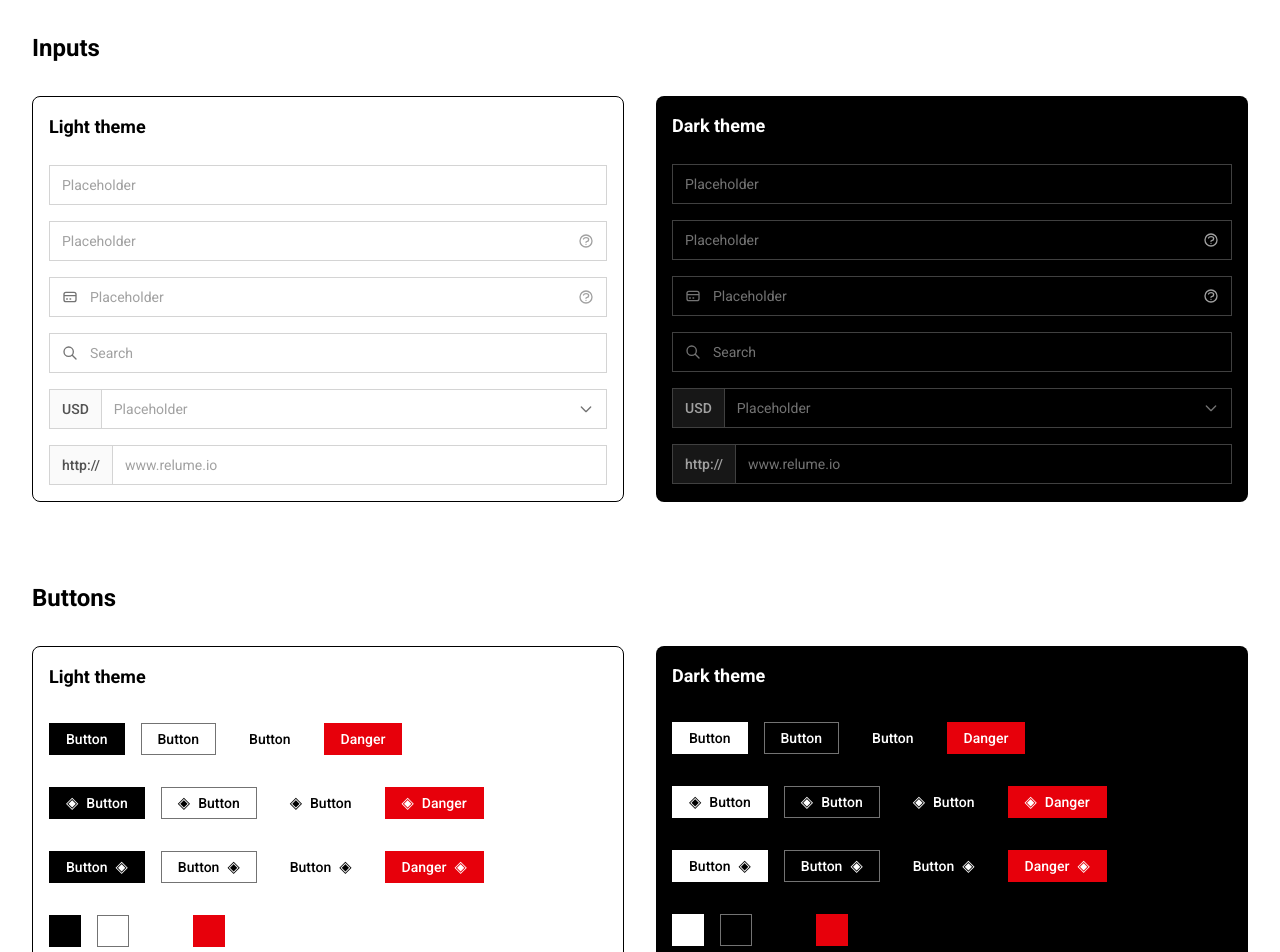
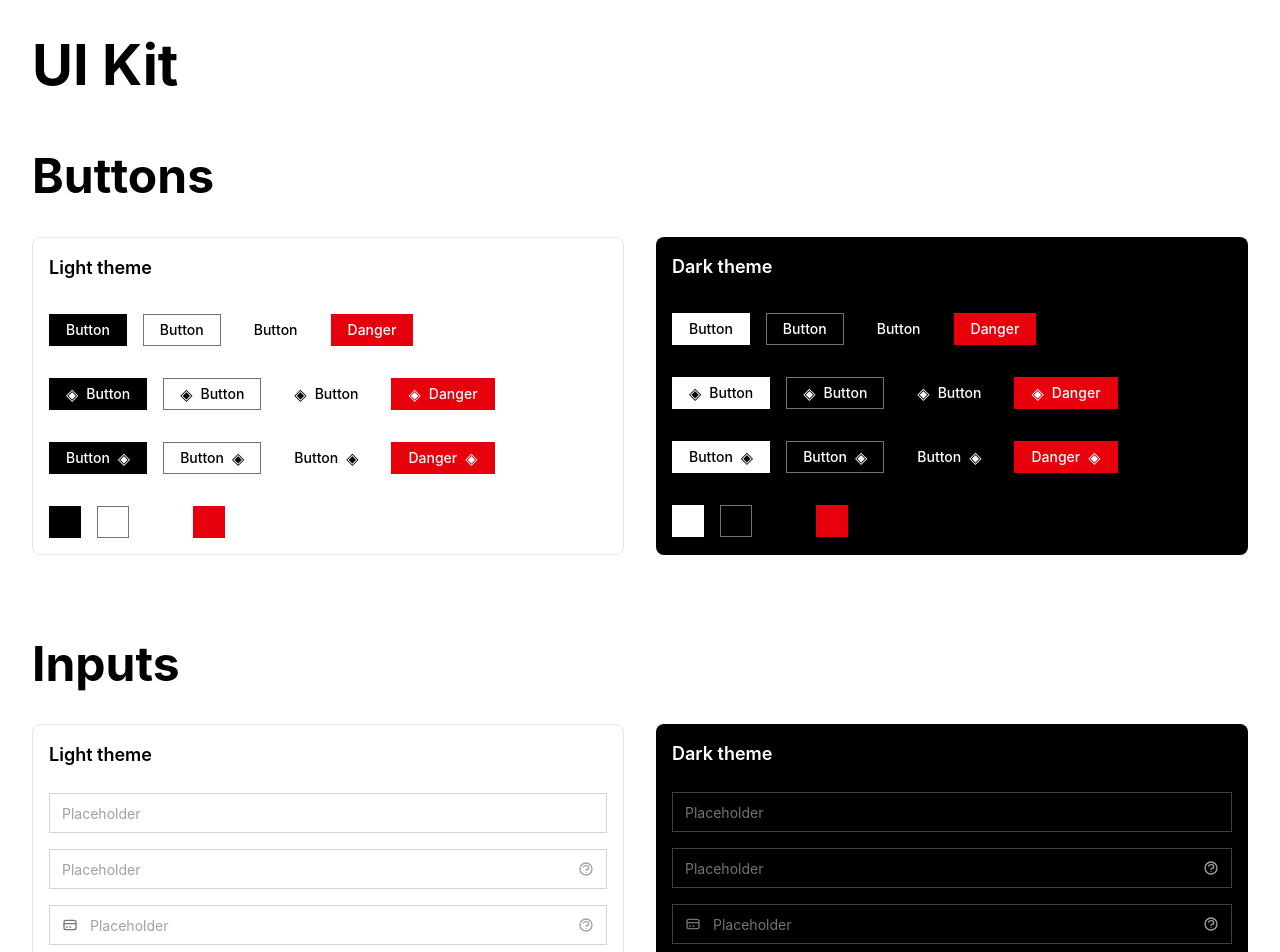
Before and after one commit to kianashahbazi/ecommerce, a React (Vite) app: page / in a window 1280 px wide. Shown: the top 952 px of the page. Built offline with nearby package versions, Linux system fonts and the light colour scheme.

Commit message:
refactor(app): update layout to use revised Typography

```diff
--- a/src/App.tsx
+++ b/src/App.tsx
@@ -1,8 +1,9 @@
-import Button from './components/kit/Button'
-import Input from './components/kit/Input'
+import Button from "./components/kit/Button";
+import Input  from "./components/kit/Input";
+import Typography from "./components/kit/Typography";
 
 
-
+// --- Icons ---
 const CubeIcon = () => (
   <span aria-hidden="true" className="text-base leading-none">◈</span>
 )
@@ -33,14 +34,95 @@ const ChevronDownIcon = () => (
 
 function App() {
   return (
-    <main className="min-h-screen bg-white p-8 text-black">
+    <main className="min-h-screen bg-white p-8 text-black font-sans">
 
-      {}
-      <h1 className="text-2xl font-bold mb-8">Inputs</h1>
+      {/* Using Typography for the main title as the teacher asked */}
+      <Typography variant="h1" className="mb-12 text-4xl md:text-5xl font-bold">
+        UI Kit
+      </Typography>
+
+      {/* =========================================
+          BUTTONS SECTION (Restored Full Version)
+      ========================================= */}
+      <Typography variant="h2" className="mb-8">Buttons</Typography>
+
       <div className="grid grid-cols-1 gap-8 md:grid-cols-2 mb-20">
-        {/* Inputs Light theme */}
-        <section className="space-y-4 bg-white p-4 border rounded-lg">
-          <h2 className="text-lg font-semibold mb-6">Light theme</h2>
+        {/* Light Theme Buttons */}
+        <section className="space-y-8 bg-white p-4 border rounded-lg border-neutral-200">
+          <h3 className="text-lg font-semibold">Light theme</h3>
+
+          <div className="flex flex-wrap items-center gap-4">
+            <Button>Button</Button>
+            <Button variant="outline">Button</Button>
+            <Button variant="ghost">Button</Button>
+            <Button variant="danger">Danger</Button>
+          </div>
+
+          <div className="flex flex-wrap items-center gap-4">
+            <Button icon={<CubeIcon />}>Button</Button>
+            <Button variant="outline" icon={<CubeIcon />}>Button</Button>
+            <Button variant="ghost" icon={<CubeIcon />}>Button</Button>
+            <Button variant="danger" icon={<CubeIcon />}>Danger</Button>
+          </div>
+
+          <div className="flex flex-wrap items-center gap-4">
+            <Button icon={<CubeIcon />} iconPosition="right">Button</Button>
+            <Button variant="outline" icon={<CubeIcon />} iconPosition="right">Button</Button>
+            <Button variant="ghost" icon={<CubeIcon />} iconPosition="right">Button</Button>
+            <Button variant="danger" icon={<CubeIcon />} iconPosition="right">Danger</Button>
+          </div>
+
+          <div className="flex items-center gap-4">
+            <Button size="icon" aria-label="Cube"><CubeIcon /></Button>
+            <Button size="icon" variant="outline" aria-label="Cube"><CubeIcon /></Button>
+            <Button size="icon" variant="ghost" aria-label="Cube"><CubeIcon /></Button>
+            <Button size="icon" variant="danger" aria-label="Cube"><CubeIcon /></Button>
+          </div>
+        </section>
+
+        {/* Dark Theme Buttons */}
+        <section className="space-y-8 bg-black p-4 text-white rounded-lg">
+          <h3 className="text-lg font-semibold">Dark theme</h3>
+
+          <div className="flex flex-wrap items-center gap-4">
+            <Button theme="dark">Button</Button>
+            <Button theme="dark" variant="outline">Button</Button>
+            <Button theme="dark" variant="ghost">Button</Button>
+            <Button theme="dark" variant="danger">Danger</Button>
+          </div>
+
+          <div className="flex flex-wrap items-center gap-4">
+            <Button theme="dark" icon={<CubeIcon />}>Button</Button>
+            <Button theme="dark" variant="outline" icon={<CubeIcon />}>Button</Button>
+            <Button theme="dark" variant="ghost" icon={<CubeIcon />}>Button</Button>
+            <Button theme="dark" variant="danger" icon={<CubeIcon />}>Danger</Button>
+          </div>
+
+          <div className="flex flex-wrap items-center gap-4">
+            <Button theme="dark" icon={<CubeIcon />} iconPosition="right">Button</Button>
+            <Button theme="dark" variant="outline" icon={<CubeIcon />} iconPosition="right">Button</Button>
+            <Button theme="dark" variant="ghost" icon={<CubeIcon />} iconPosition="right">Button</Button>
+            <Button theme="dark" variant="danger" icon={<CubeIcon />} iconPosition="right">Danger</Button>
+          </div>
+
+          <div className="flex items-center gap-4">
+            <Button theme="dark" size="icon" aria-label="Cube"><CubeIcon /></Button>
+            <Button theme="dark" size="icon" variant="outline" aria-label="Cube"><CubeIcon /></Button>
+            <Button theme="dark" size="icon" variant="ghost" aria-label="Cube"><CubeIcon /></Button>
+            <Button theme="dark" size="icon" variant="danger" aria-label="Cube"><CubeIcon /></Button>
+          </div>
+        </section>
+      </div>
+
+      {/* =========================================
+          INPUTS SECTION (Restored Full Version)
+      ========================================= */}
+      <Typography variant="h2" className="mb-8">Inputs</Typography>
+
+      <div className="grid grid-cols-1 gap-8 md:grid-cols-2 mb-20">
+        {/* Light Theme Inputs */}
+        <section className="space-y-4 bg-white p-4 border rounded-lg border-neutral-200">
+          <h3 className="text-lg font-semibold mb-6">Light theme</h3>
           <Input placeholder="Placeholder" />
           <Input placeholder="Placeholder" rightIcon={<QuestionIcon />} />
           <Input placeholder="Placeholder" leftIcon={<CreditCardIcon />} rightIcon={<QuestionIcon />} />
@@ -49,9 +131,9 @@ function App() {
           <Input placeholder="www.relume.io" prefix="http://" />
         </section>
 
-        {/* Inputs Dark theme */}
+        {/* Dark Theme Inputs */}
         <section className="space-y-4 bg-black p-4 text-white rounded-lg">
-          <h2 className="text-lg font-semibold mb-6">Dark theme</h2>
+          <h3 className="text-lg font-semibold mb-6">Dark theme</h3>
           <Input theme="dark" placeholder="Placeholder" />
           <Input theme="dark" placeholder="Placeholder" rightIcon={<QuestionIcon />} />
           <Input theme="dark" placeholder="Placeholder" leftIcon={<CreditCardIcon />} rightIcon={<QuestionIcon />} />
@@ -61,93 +143,6 @@ function App() {
         </section>
       </div>
 
-
-      {}
-      <h1 className="text-2xl font-bold mb-8">Buttons</h1>
-      <div className="grid grid-cols-1 gap-8 md:grid-cols-2">
-
-        {/* Buttons Light theme */}
-        <section className="space-y-8 bg-white p-4 border rounded-lg">
-          <h2 className="text-lg font-semibold">Light theme</h2>
-
-          {/* Standard */}
-          <div className="flex flex-wrap items-center gap-4">
-            <Button>Button</Button>
-            <Button variant="outline">Button</Button>
-            <Button variant="ghost">Button</Button>
-            {/*DANGER BUTTON */}
-            <Button variant="danger">Danger</Button>
-          </div>
-
-          {/* Left Icon */}
-          <div className="flex flex-wrap items-center gap-4">
-            <Button icon={<CubeIcon />}>Button</Button>
-            <Button variant="outline" icon={<CubeIcon />}>Button</Button>
-            <Button variant="ghost" icon={<CubeIcon />}>Button</Button>
-            {/*DANGER BUTTON */}
-            <Button variant="danger" icon={<CubeIcon />}>Danger</Button>
-          </div>
-
-          {/* Right Icon */}
-          <div className="flex flex-wrap items-center gap-4">
-            <Button icon={<CubeIcon />} iconPosition="right">Button</Button>
-            <Button variant="outline" icon={<CubeIcon />} iconPosition="right">Button</Button>
-            <Button variant="ghost" icon={<CubeIcon />} iconPosition="right">Button</Button>
-            {/*DANGER BUTTON */}
-            <Button variant="danger" icon={<CubeIcon />} iconPosition="right">Danger</Button>
-          </div>
-
-          {/* Icon Only */}
-          <div className="flex items-center gap-4">
-            <Button size="icon" aria-label="Cube"><CubeIcon /></Button>
-            <Button size="icon" variant="outline" aria-label="Cube"><CubeIcon /></Button>
-            <Button size="icon" variant="ghost" aria-label="Cube"><CubeIcon /></Button>
-            {/*DANGER BUTTON */}
-            <Button size="icon" variant="danger" aria-label="Cube"><CubeIcon /></Button>
-          </div>
-        </section>
-
-        {/* Buttons Dark theme */}
-        <section className="space-y-8 bg-black p-4 text-white rounded-lg">
-          <h2 className="text-lg font-semibold">Dark theme</h2>
-
-          {/* Standard */}
-          <div className="flex flex-wrap items-center gap-4">
-            <Button theme="dark">Button</Button>
-            <Button theme="dark" variant="outline">Button</Button>
-            <Button theme="dark" variant="ghost">Button</Button>
-            {/* DANGER BUTTON */}
-            <Button theme="dark" variant="danger">Danger</Button>
-          </div>
-
-          {/* Left Icon */}
-          <div className="flex flex-wrap items-center gap-4">
-            <Button theme="dark" icon={<CubeIcon />}>Button</Button>
-            <Button theme="dark" variant="outline" icon={<CubeIcon />}>Button</Button>
-            <Button theme="dark" variant="ghost" icon={<CubeIcon />}>Button</Button>
-            {/*DANGER BUTTON */}
-            <Button theme="dark" variant="danger" icon={<CubeIcon />}>Danger</Button>
-          </div>
-
-          {/* Right Icon */}
-          <div className="flex flex-wrap items-center gap-4">
-            <Button theme="dark" icon={<CubeIcon />} iconPosition="right">Button</Button>
-            <Button theme="dark" variant="outline" icon={<CubeIcon />} iconPosition="right">Button</Button>
-            <Button theme="dark" variant="ghost" icon={<CubeIcon />} iconPosition="right">Button</Button>
-            {/*DANGER BUTTON */}
-            <Button theme="dark" variant="danger" icon={<CubeIcon />} iconPosition="right">Danger</Button>
-          </div>
-
-          {/* Icon Only */}
-          <div className="flex items-center gap-4">
-            <Button theme="dark" size="icon" aria-label="Cube"><CubeIcon /></Button>
-            <Button theme="dark" size="icon" variant="outline" aria-label="Cube"><CubeIcon /></Button>
-            <Button theme="dark" size="icon" variant="ghost" aria-label="Cube"><CubeIcon /></Button>
-            {/*DANGER BUTTON*/}
-            <Button theme="dark" size="icon" variant="danger" aria-label="Cube"><CubeIcon /></Button>
-          </div>
-        </section>
-      </div>
     </main>
   )
 }
```
